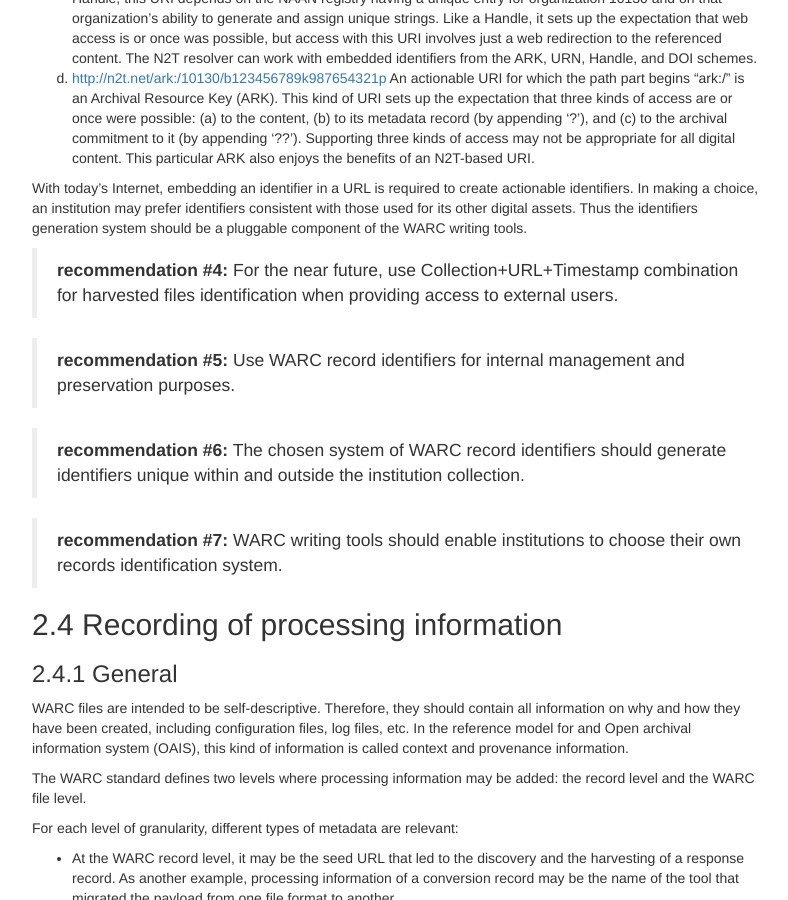
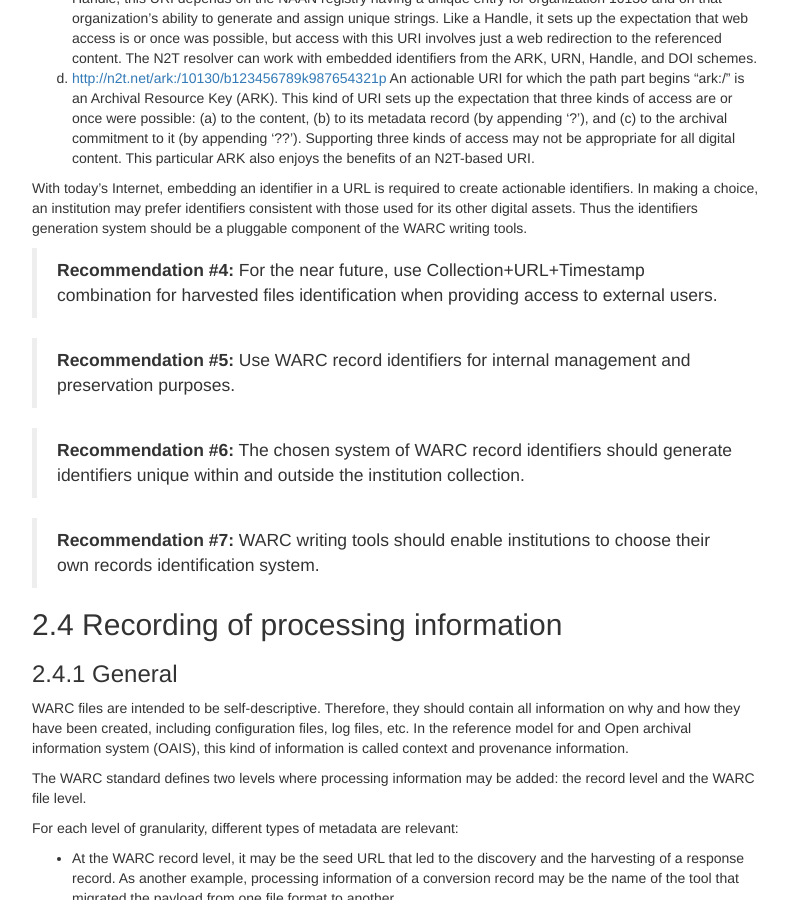
Before and after one commit to iipc/warc-specifications, a Jekyll site: the page built from guidelines/warc-implementation-guidelines/index.md, in a window 1280 px wide and 900 px high, scrolled down 5225 px. Shown: the whole window, without its empty margins (433-1221 px from the left). Built offline with Jekyll 4.4.1, drawn with Linux system fonts in a browser that asks for light colours; nearby versions of some CDN libraries; some of the changed text lies outside the part shown.

```diff
--- a/guidelines/warc-implementation-guidelines/index.md
+++ b/guidelines/warc-implementation-guidelines/index.md
@@ -164,14 +164,14 @@ Note that the filename is stored in WARC-Filename field of the Warcinfo record.
 content of this WARC-Filename field should not change even when the name of the
 WARC file is changed as it records the original name of the file.
 
-> **recommendation #1:** Institutions should create and maintain their own naming
+> **Recommendation #1:** Institutions should create and maintain their own naming
 > conventions.
 
-> **recommendation #2:** Information available in the file names should also be
+> **Recommendation #2:** Information available in the file names should also be
 > recorded elsewhere to allow institutions to be free to change the names of their files if
 > needed.
 
-> **recommendation #3:** The content of the WARC-Filename field of the Warcinfo
+> **Recommendation #3:** The content of the WARC-Filename field of the Warcinfo
 > record should not be changed.
 
 Annex C of the WARC standard recommend designing WARC file names according to the
@@ -346,16 +346,16 @@ identifiers. In making a choice, an institution may prefer identifiers consisten
 used for its other digital assets. Thus the identifiers generation system should be a
 pluggable component of the WARC writing tools.
 
-> **recommendation #4:** For the near future, use Collection+URL+Timestamp
+> **Recommendation #4:** For the near future, use Collection+URL+Timestamp
 > combination for harvested files identification when providing access to external users.
 
-> **recommendation #5:** Use WARC record identifiers for internal management and
+> **Recommendation #5:** Use WARC record identifiers for internal management and
 > preservation purposes.
 
-> **recommendation #6:** The chosen system of WARC record identifiers should
+> **Recommendation #6:** The chosen system of WARC record identifiers should
 > generate identifiers unique within and outside the institution collection.
 
-> **recommendation #7:** WARC writing tools should enable institutions to choose their
+> **Recommendation #7:** WARC writing tools should enable institutions to choose their
 > own records identification system.
 
 ## Recording of processing information
@@ -548,7 +548,7 @@ manifest metadata record (proposed as first example). Note that a specific MIME
 for manifest metadata records might be proposed by the working group.
 
 <blockquote>
-<strong>recommendation #8:</strong> The following system should be used to record processing information at the record, container file and crawl instance level:
+<strong>Recommendation #8:</strong> The following system should be used to record processing information at the record, container file and crawl instance level:
 <table>
 <tr><th>Level of information</th><th>Location</th><th>Examples</th></tr>
 <tr><td rowspan="2">WARC record</td><td>Record headers</td><td>Reference to the request that caused the sending of the record </td></tr>
@@ -563,9 +563,9 @@ for manifest metadata records might be proposed by the working group.
 </table>
 </blockquote>
 
-> **recommendation #9:** Use a WARC-Warcinfo-ID field in every WARC record (except warcinfo records)
+> **Recommendation #9:** Use a WARC-Warcinfo-ID field in every WARC record (except warcinfo records)
 
-> **recommendation #10:** Use a WARC-Filename field in every warcinfo record
+> **Recommendation #10:** Use a WARC-Filename field in every warcinfo record
 
 # Web harvesting
 
@@ -648,7 +648,7 @@ WARC files (1 Gb), merging 10 ARC files in one single WARC file would make disap
 the original ARC files organization. Moreover, it would make the operation really more
 complex for ARC to WARC conversion tools.
 
-> **recommendation #12:** Maintain a 1 ARC file = 1 WARC file relationship for ARC to
+> **Recommendation #12:** Maintain a 1 ARC file = 1 WARC file relationship for ARC to
 > WARC conversions.
 
 ### Converted WARC file names
```
